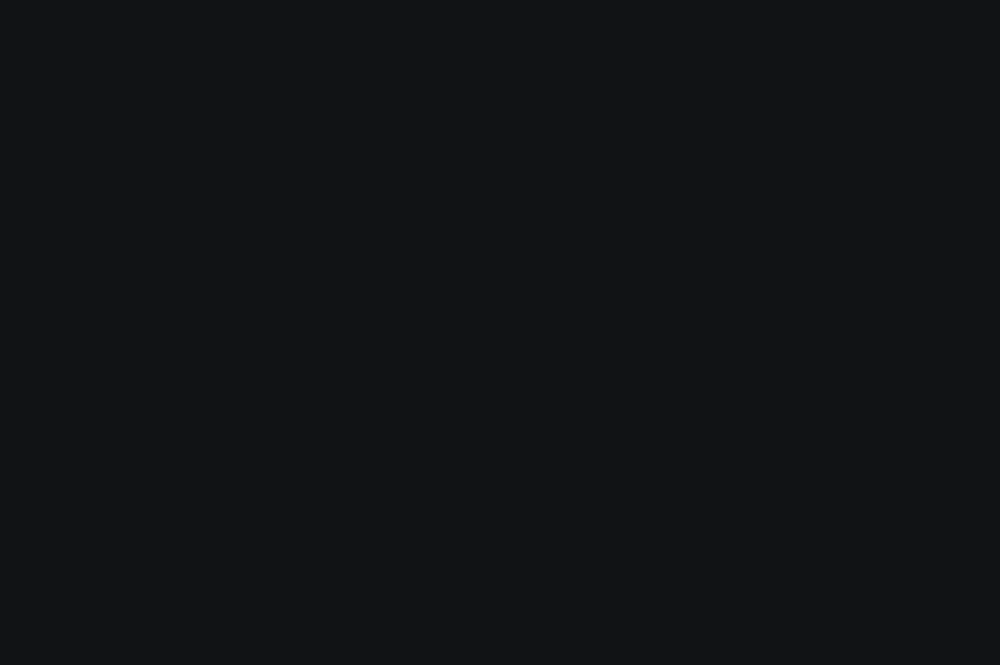
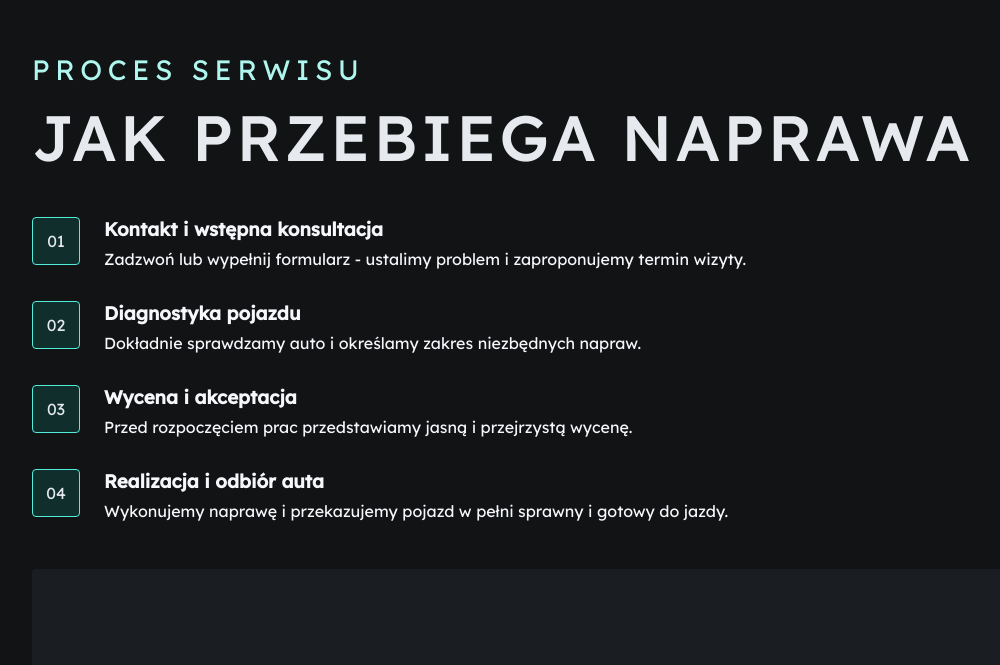
Before and after one commit to BorysPresn/som-website, a React (Vite) app: page / in a window 1280 px wide. Shown: the part 3335-4000 px from the top of the page, without its empty margins (32-1032 px from the left). Before the commit the page ends 3322 px from the top, so only its background shows below. Built offline with nearby package versions, Linux system fonts and the light colour scheme.

Commit message:
feat: add process section

```diff
--- a/src/App.tsx
+++ b/src/App.tsx
@@ -2,6 +2,7 @@
 import { About } from "./sections/About/About";
 import { Header } from "./sections/Header/Header";
 import { Hero } from "./sections/Hero/Hero";
+import { Process } from "./sections/Process/Process";
 import { Services } from "./sections/Services/Services";
 import { TopBar } from "./sections/TopBar/TopBar";
 
@@ -13,6 +14,7 @@
       <Hero />
       <Services />
       <About />
+      <Process />
     </>
   );
 }
--- /dev/null
+++ b/src/sections/Process/Process.module.scss
@@ -0,0 +1,85 @@
+@use "../../app/styles/mixins.scss" as *;
+@use "../../app/styles/typography.scss" as *;
+@use "../../app/styles/variables.scss" as *;
+
+.section {
+  padding-block: 64px;
+  background-color: $color-bg-main;
+}
+
+.content {
+  display: flex;
+  flex-direction: column;
+  gap: 48px;
+}
+
+.header {
+  display: flex;
+  flex-direction: column;
+  gap: 16px;
+}
+
+.eyebrow {
+  @include above-heading;
+  color: $color-text-accent-secondary;
+}
+
+.title {
+  @include desktop-h2;
+  color: $color-text-headings;
+}
+
+.steps {
+  display: flex;
+  flex-direction: column;
+  gap: 32px;
+  margin: 0;
+  padding: 0;
+  list-style: none;
+}
+
+.step {
+  display: flex;
+  gap: 24px;
+}
+
+.stepNumber {
+  display: inline-flex;
+  align-items: center;
+  justify-content: center;
+  width: 48px;
+  height: 48px;
+  border: 1.6px solid $color-stroke-accent;
+  border-radius: $radius-sm;
+  background-color: $color-bg-accent-dark;
+  color: $color-text-headings;
+}
+
+.stepContent {
+  display: flex;
+  flex-direction: column;
+  gap: 8px;
+}
+
+.stepTitle,
+.stepText {
+  margin: 0;
+}
+
+.stepTitle {
+  color: $color-text-main;
+}
+
+.stepText {
+  color: $color-text-main;
+}
+
+.media {
+  min-height: 430px;
+  border-radius: $radius-sm;
+  background-color: $color-bg-section;
+}
+
+.cta {
+  width: fit-content;
+}
--- /dev/null
+++ b/src/sections/Process/Process.tsx
@@ -0,0 +1,46 @@
+import { Container } from "../../components/layout/Container/Container";
+import { Button } from "../../components/ui/Button/Button";
+import { processSteps } from "./process.data";
+import style from "./Process.module.scss";
+
+const eyebrow = "Proces serwisu";
+const title = "Jak przebiega naprawa";
+const ctaText = "Um\u00F3w wizyt\u0119";
+
+export const Process = () => {
+  return (
+    <section id="process" className={style.section}>
+      <Container>
+        <div className={style.content}>
+          <div className={style.header}>
+            <p className={style.eyebrow}>{eyebrow}</p>
+            <h2 className={style.title}>{title}</h2>
+          </div>
+
+          <ol className={style.steps}>
+            {processSteps.map((step) => (
+              <li key={step.number} className={style.step}>
+                <span className={style.stepNumber}>{step.number}</span>
+                <div className={style.stepContent}>
+                  <h3 className={style.stepTitle}>{step.title}</h3>
+                  <p className={style.stepText}>{step.description}</p>
+                </div>
+              </li>
+            ))}
+          </ol>
+
+          <div className={style.media} aria-hidden="true" />
+
+          <div className={style.cta}>
+            <Button
+              variant="primary"
+              text={ctaText}
+              href="#contact"
+              iconName="arrow-right"
+            />
+          </div>
+        </div>
+      </Container>
+    </section>
+  );
+};
--- /dev/null
+++ b/src/sections/Process/process.data.ts
@@ -0,0 +1,26 @@
+export const processSteps = [
+  {
+    number: "01",
+    title: "Kontakt i wst\u0119pna konsultacja",
+    description:
+      "Zadzwo\u0144 lub wype\u0142nij formularz - ustalimy problem i zaproponujemy termin wizyty.",
+  },
+  {
+    number: "02",
+    title: "Diagnostyka pojazdu",
+    description:
+      "Dok\u0142adnie sprawdzamy auto i okre\u015Blamy zakres niezb\u0119dnych napraw.",
+  },
+  {
+    number: "03",
+    title: "Wycena i akceptacja",
+    description:
+      "Przed rozpocz\u0119ciem prac przedstawiamy jasn\u0105 i przejrzyst\u0105 wycen\u0119.",
+  },
+  {
+    number: "04",
+    title: "Realizacja i odbi\u00F3r auta",
+    description:
+      "Wykonujemy napraw\u0119 i przekazujemy pojazd w pe\u0142ni sprawny i gotowy do jazdy.",
+  },
+];
```
